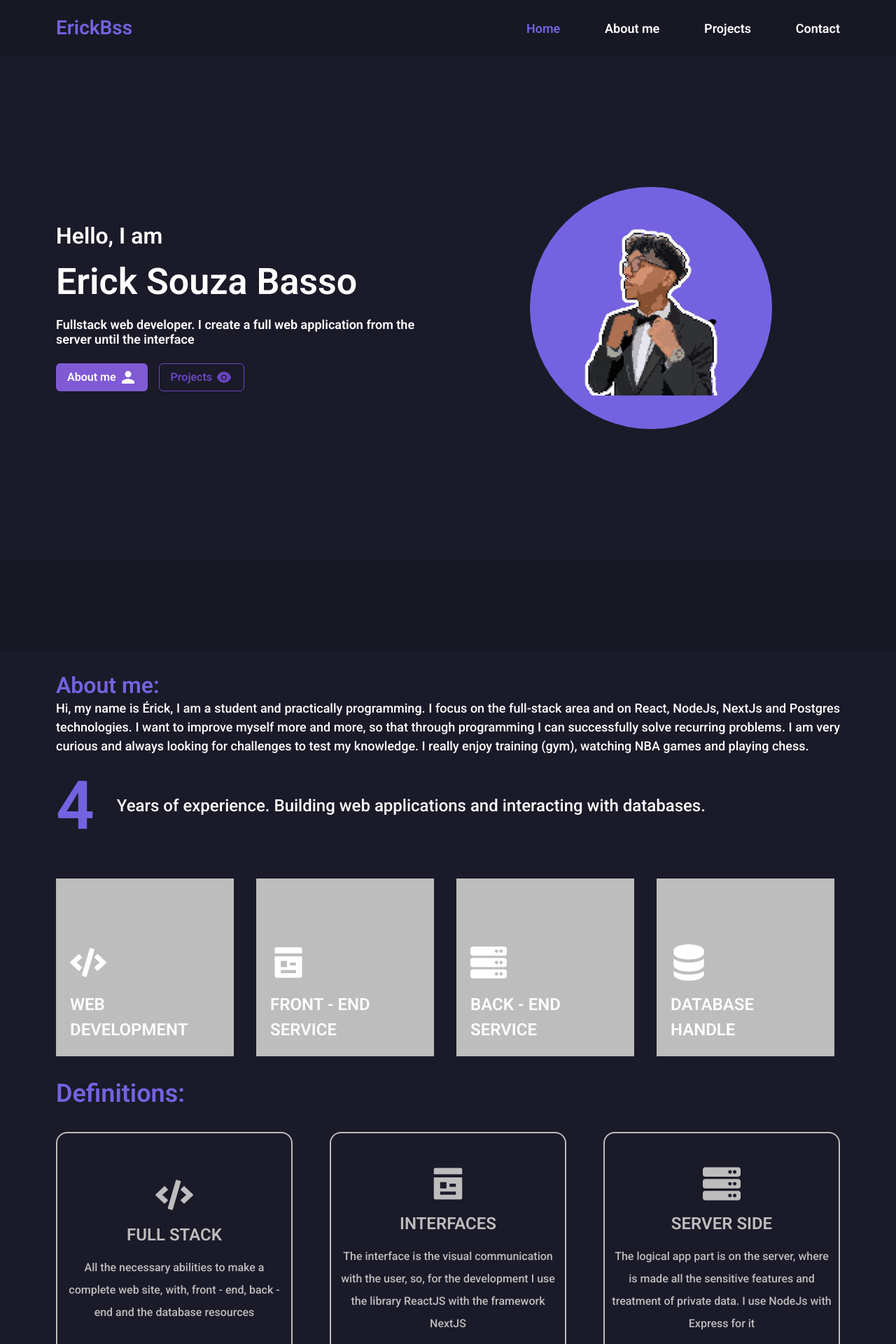
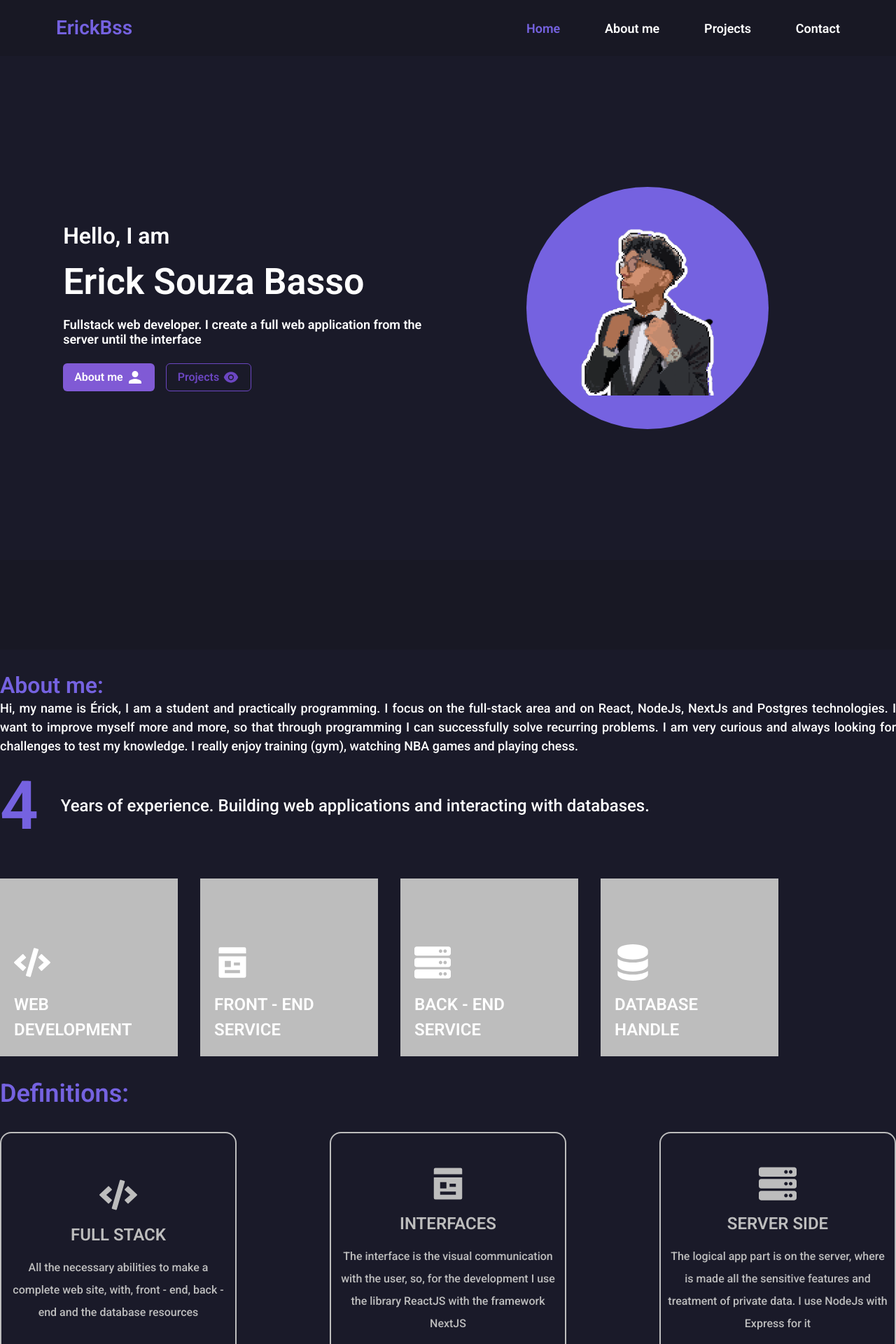
Before and after one commit to ErickBss/Portfolio, a Next.js app: page / in a window 1280 px wide. Shown: the top 1920 px of the page at 70% size. Built offline with nearby package versions, Linux system fonts and the light colour scheme.

Commit message:
resolution_fixes

```diff
--- a/src/components/About/index.tsx
+++ b/src/components/About/index.tsx
@@ -14,7 +14,7 @@ export function About() {
   return (
     <Flex mt="8rem" width="100vw" minH="100vh" bg="purple.900">
       <Flex
-        w={{ base: '30rem', md: '54rem', lg: '64rem', xl: '70rem' }}
+        w={{ xs: '26rem', sm: '30rem', md: '54rem', lg: '64rem', xl: '70rem' }}
         h="auto"
         p="2rem 0"
         margin="0 auto"
--- a/src/components/Contact/index.tsx
+++ b/src/components/Contact/index.tsx
@@ -12,7 +12,7 @@ export function Contact() {
       p="1rem 0"
       gap="2rem"
       fontSize="2rem"
-      w={{ base: '30rem', md: '54rem', lg: '64rem', xl: '70rem' }}
+      w={{ xs: '26rem', sm: '30rem', md: '54rem', lg: '64rem', xl: '70rem' }}
     >
       <Element name="contact" />
 
--- a/src/components/Header/index.tsx
+++ b/src/components/Header/index.tsx
@@ -31,7 +31,7 @@ export function Header() {
         justify="space-between"
         alignItems="center"
         h="5rem"
-        w={{ base: '30rem', md: '54rem', lg: '64rem', xl: '70rem' }}
+        w={{ xs: '26rem', sm: '30rem', md: '54rem', lg: '64rem', xl: '70rem' }}
       >
         <Text fontWeight={600} color="purple.400" fontSize="1.75rem">
           ErickBss
--- a/src/components/Home.tsx
+++ b/src/components/Home.tsx
@@ -17,7 +17,7 @@ export function Home() {
         gap="2.5rem"
         direction={{ base: 'column-reverse', md: 'row' }}
         margin="0 auto"
-        w={{ base: '30rem', md: '54rem', lg: '64rem', xl: '70rem' }}
+        w={{ xs: '26rem', sm: '30rem', md: '54rem', lg: '64rem', xl: '70rem' }}
       >
         <Flex
           flex="1"
--- a/src/components/Projects/index.tsx
+++ b/src/components/Projects/index.tsx
@@ -11,7 +11,7 @@ export function Projects() {
         justify="space-evenly"
         alignItems={{ base: 'center', md: 'flex-start' }}
         m="0 auto"
-        w={{ base: '30rem', md: '54rem', lg: '64rem', xl: '70rem' }}
+        w={{ xs: '26rem', sm: '30rem', md: '54rem', lg: '64rem', xl: '70rem' }}
         p="2rem  0"
       >
         <Element name="projects">
```
